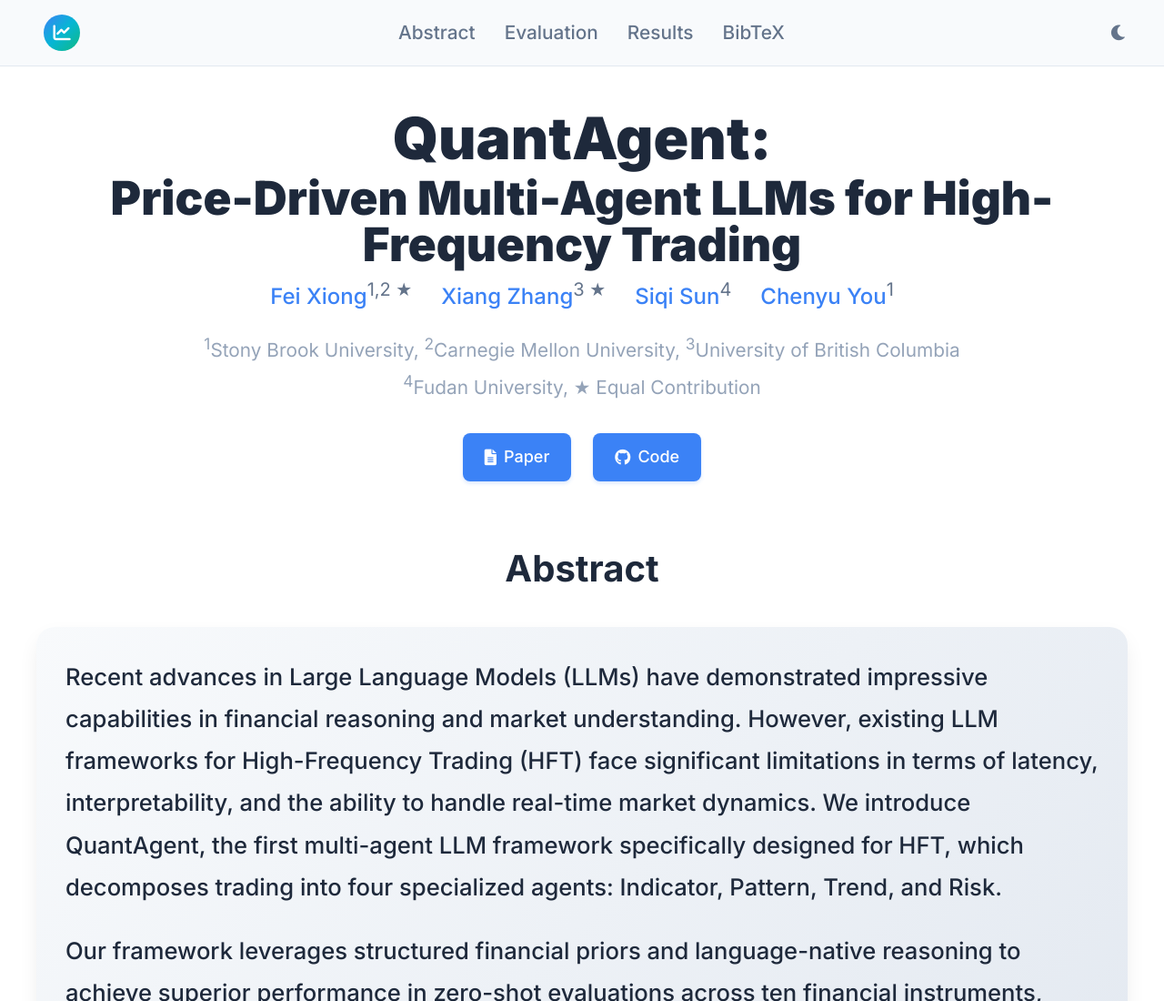
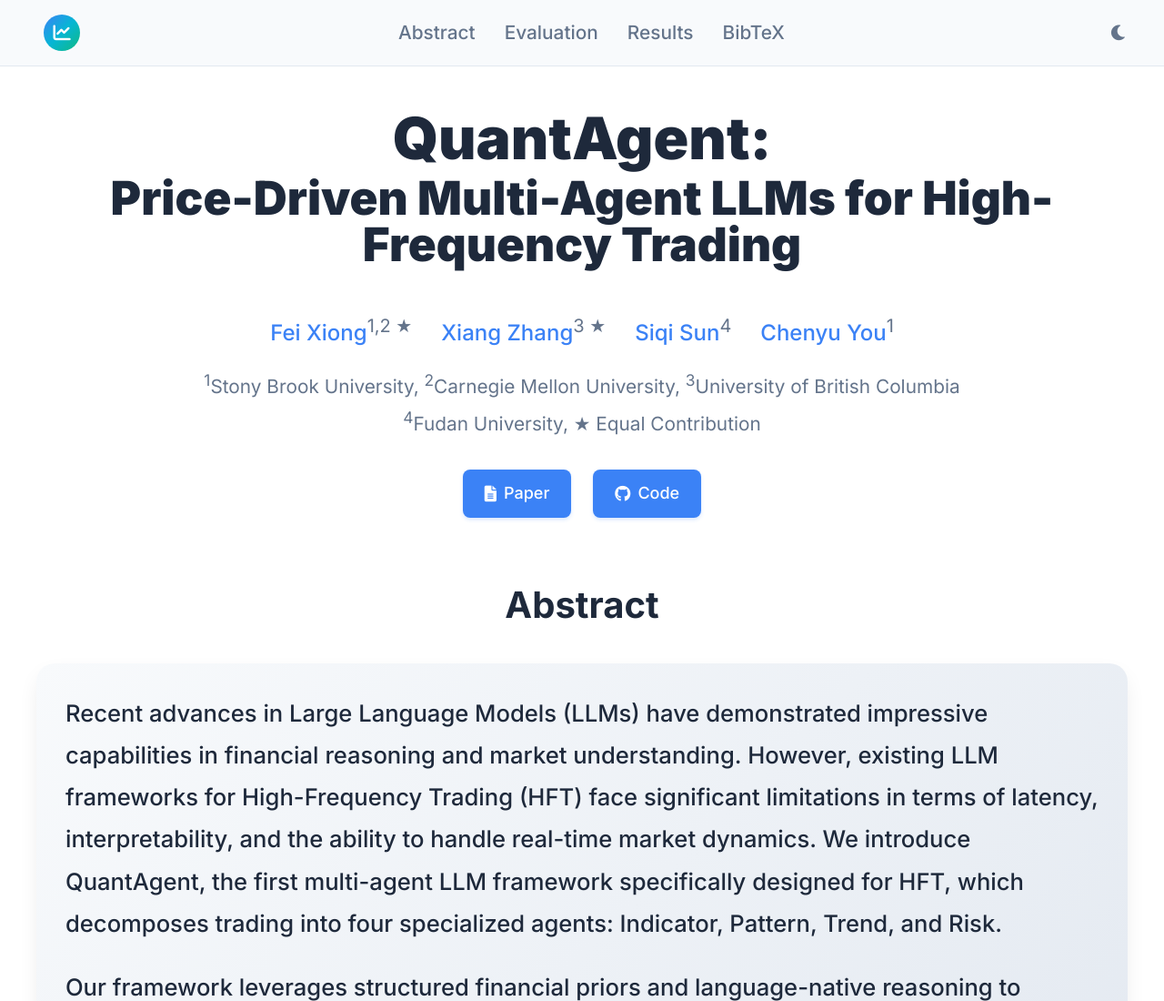
Before and after one commit to machineily/demo-html, a plain HTML site: page index.html in a window 1280 px wide. Shown: the top 1100 px of the page at 91% size. Drawn offline with Linux system fonts and the light colour scheme; a web font is replaced by a local one.

Commit message:
add spacing

```diff
--- a/index.html
+++ b/index.html
@@ -228,6 +228,7 @@
             font-size: 1.5rem;
             color: var(--text-secondary);
             margin-bottom: 1rem;
+            margin-top: 3rem;
             display: flex;
             justify-content: center;
             gap: 2rem;
@@ -237,7 +238,7 @@
 
         .affiliations {
             font-size: 1.3rem;
-            color: var(--text-tertiary);
+            color: var(--text-secondary);
             line-height: 1.8;
             transition: color 0.3s ease;
         }
```
